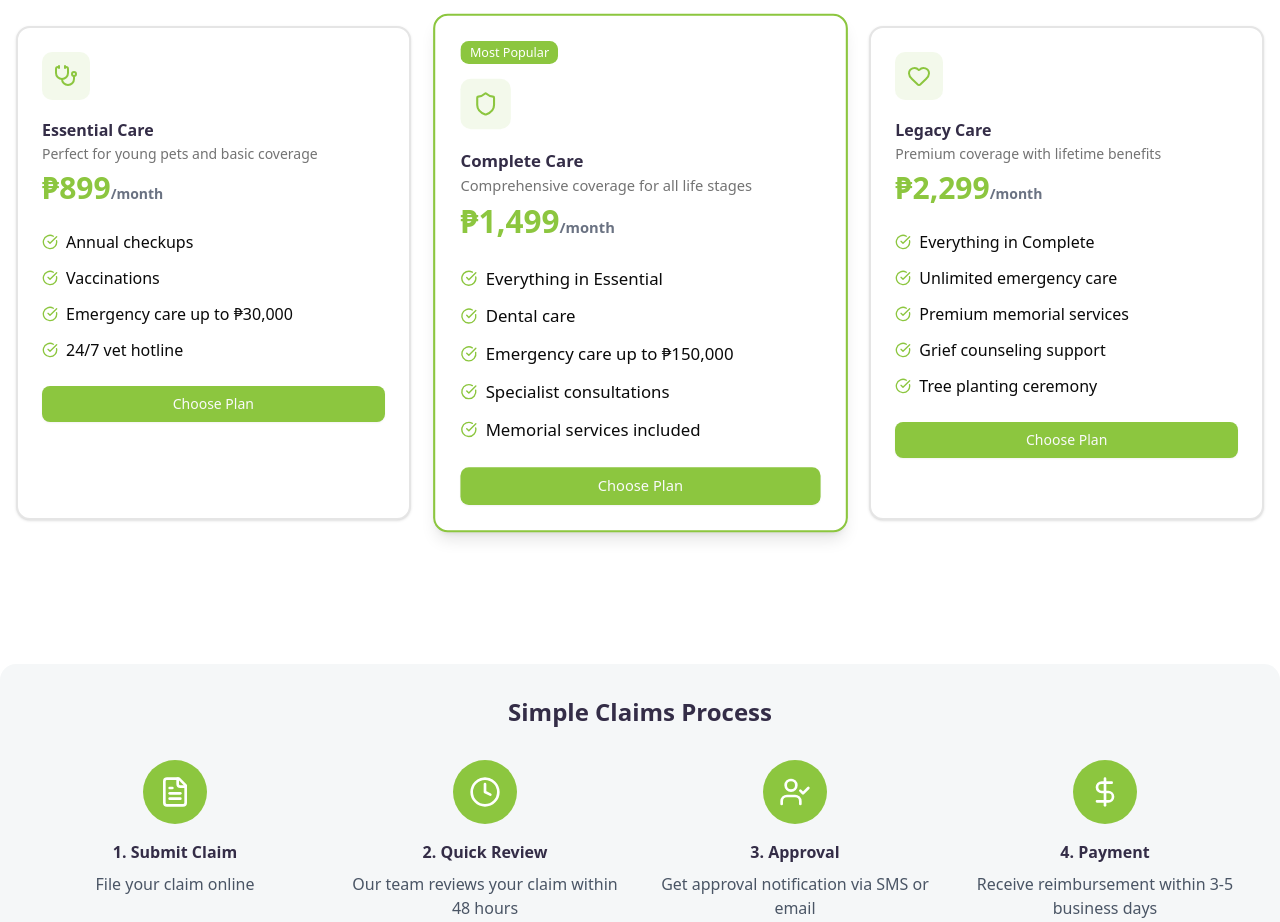
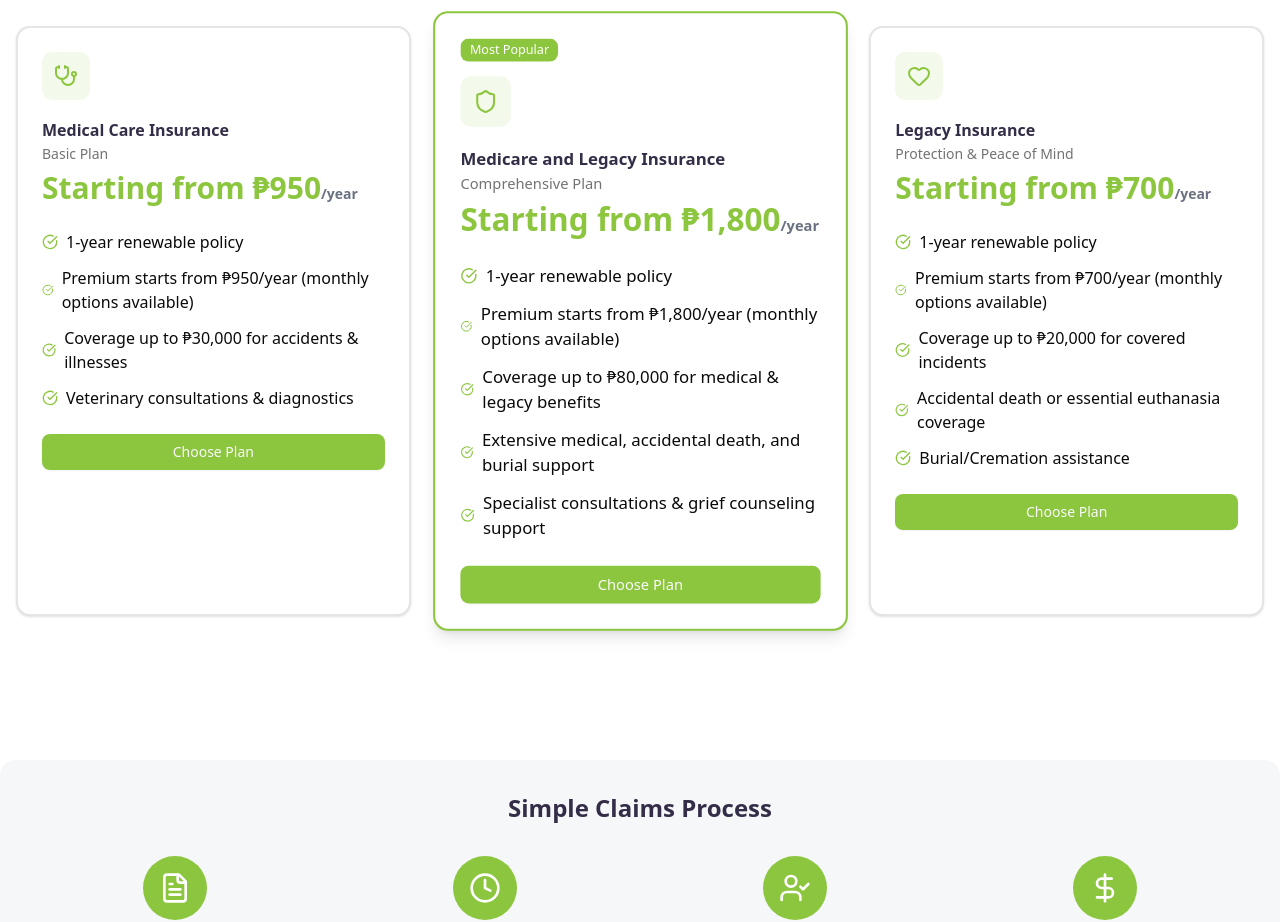
Before and after one commit to Thel-nny/SparkPack, a Next.js app in the folder sparkpack/: page / in a window 1280 px wide. Shown: the part 1000-1922 px from the top of the page. Built offline with nearby package versions, Linux system fonts and the light colour scheme; no server answers.

Commit message:
styles/landing-page-price-change

```diff
--- a/sparkpack/src/components/landing/InsuranceSection.tsx
+++ b/sparkpack/src/components/landing/InsuranceSection.tsx
@@ -1,9 +1,54 @@
 import { Button } from "@/components/ui/button"
 import { Card, CardContent, CardDescription, CardHeader, CardTitle } from "@/components/ui/card"
 import { Badge } from "@/components/ui/badge"
-import { CheckCircle, Shield, Heart, Stethoscope } from "lucide-react"
+import { CheckCircle, Shield, Heart, Stethoscope } from "lucide-react" // Assuming these icons are used for visual representation
 
 export default function InsuranceSection() {
+  // Product details mirroring the definitions in ProductDetailsStep.tsx for consistency
+  const productOptions = [
+    {
+      name: 'Medical Care Insurance',
+      description: 'Basic Plan',
+      premiumRange: '₱950 - ₱1,700',
+      coverageRange: '₱20,000 - ₱30,000',
+      details: [
+        '1-year renewable policy',
+        'Premium starts from ₱950/year (monthly options available)',
+        'Coverage up to ₱30,000 for accidents & illnesses',
+        'Veterinary consultations & diagnostics',
+      ],
+      icon: <Stethoscope className="h-6 w-6 text-[#8cc63f]" />,
+    },
+    {
+      name: 'Medicare and Legacy Insurance', // This is the comprehensive one
+      description: 'Comprehensive Plan',
+      premiumRange: '₱1,800 - ₱4,500+',
+      coverageRange: '₱7,500 - ₱80,000',
+      details: [
+        '1-year renewable policy',
+        'Premium starts from ₱1,800/year (monthly options available)',
+        'Coverage up to ₱80,000 for medical & legacy benefits',
+        'Extensive medical, accidental death, and burial support',
+        'Specialist consultations & grief counseling support',
+      ],
+      icon: <Shield className="h-6 w-6 text-[#8cc63f]" />,
+    },
+    {
+      name: 'Legacy Insurance', // This is the end-of-life/lost pet one
+      description: 'Protection & Peace of Mind',
+      premiumRange: '₱700 - ₱1,100',
+      coverageRange: '₱5,000 - ₱20,000',
+      details: [
+        '1-year renewable policy',
+        'Premium starts from ₱700/year (monthly options available)',
+        'Coverage up to ₱20,000 for covered incidents',
+        'Accidental death or essential euthanasia coverage',
+        'Burial/Cremation assistance',
+      ],
+      icon: <Heart className="h-6 w-6 text-[#8cc63f]" />,
+    },
+  ];
+
   return (
     <section id="insurance-packages" className="py-20 bg-white">
       <div className="container mx-auto px-4">
@@ -17,113 +62,77 @@ export default function InsuranceSection() {
         </div>
 
         <div className="grid md:grid-cols-2 lg:grid-cols-3 gap-8 mb-16">
-          {/* Medical Care Insurance */}
+          {/* Medical Care Insurance Card (formerly Essential Care) */}
           <Card className="border-2 hover:border-[#8cc63f] transition-colors">
             <CardHeader>
               <div className="h-12 w-12 bg-[#8cc63f]/10 rounded-lg flex items-center justify-center mb-4">
-                <Stethoscope className="h-6 w-6 text-[#8cc63f]" />
+                {productOptions[0].icon} {/* Stethoscope icon */}
               </div>
-              <CardTitle className="text-[#342d47]">Essential Care</CardTitle>
-              <CardDescription>Perfect for young pets and basic coverage</CardDescription>
+              <CardTitle className="text-[#342d47]">{productOptions[0].name}</CardTitle>
+              <CardDescription>{productOptions[0].description}</CardDescription>
               <div className="text-3xl font-bold text-[#8cc63f]">
-                ₱899<span className="text-sm text-gray-500">/month</span>
+                Starting from {productOptions[0].premiumRange.split(' - ')[0]}<span className="text-sm text-gray-500">/year</span>
               </div>
             </CardHeader>
             <CardContent>
               <ul className="space-y-3">
-                <li className="flex items-center gap-2">
+                {productOptions[0].details.map((detail, index) => (
+                  <li key={index} className="flex items-center gap-2">
                     <CheckCircle className="h-4 w-4 text-[#8cc63f]" />
-                  <span>Annual checkups</span>
+                    <span>{detail}</span>
                   </li>
-                <li className="flex items-center gap-2">
-                  <CheckCircle className="h-4 w-4 text-[#8cc63f]" />
-                  <span>Vaccinations</span>
-                </li>
-                <li className="flex items-center gap-2">
-                  <CheckCircle className="h-4 w-4 text-[#8cc63f]" />
-                  <span>Emergency care up to ₱30,000</span>
-                </li>
-                <li className="flex items-center gap-2">
-                  <CheckCircle className="h-4 w-4 text-[#8cc63f]" />
-                  <span>24/7 vet hotline</span>
-                </li>
+                ))}
               </ul>
               <Button className="w-full mt-6 bg-[#8cc63f] hover:bg-[#7eb238]">Choose Plan</Button>
             </CardContent>
           </Card>
 
+          {/* Medicare and Legacy Insurance Card (formerly Complete Care - Most Popular) */}
           <Card className="border-2 border-[#8cc63f] shadow-lg scale-105">
             <CardHeader>
               <Badge className="w-fit bg-[#8cc63f] text-white mb-2">Most Popular</Badge>
               <div className="h-12 w-12 bg-[#8cc63f]/10 rounded-lg flex items-center justify-center mb-4">
-                <Shield className="h-6 w-6 text-[#8cc63f]" />
+                {productOptions[1].icon} {/* Shield icon */}
               </div>
-              <CardTitle className="text-[#342d47]">Complete Care</CardTitle>
-              <CardDescription>Comprehensive coverage for all life stages</CardDescription>
+              <CardTitle className="text-[#342d47]">{productOptions[1].name}</CardTitle>
+              <CardDescription>{productOptions[1].description}</CardDescription>
               <div className="text-3xl font-bold text-[#8cc63f]">
-                ₱1,499<span className="text-sm text-gray-500">/month</span>
+                Starting from {productOptions[1].premiumRange.split(' - ')[0]}<span className="text-sm text-gray-500">/year</span>
               </div>
             </CardHeader>
             <CardContent>
               <ul className="space-y-3">
-                <li className="flex items-center gap-2">
+                {productOptions[1].details.map((detail, index) => (
+                  <li key={index} className="flex items-center gap-2">
                     <CheckCircle className="h-4 w-4 text-[#8cc63f]" />
-                  <span>Everything in Essential</span>
+                    <span>{detail}</span>
                   </li>
-                <li className="flex items-center gap-2">
-                  <CheckCircle className="h-4 w-4 text-[#8cc63f]" />
-                  <span>Dental care</span>
-                </li>
-                <li className="flex items-center gap-2">
-                  <CheckCircle className="h-4 w-4 text-[#8cc63f]" />
-                  <span>Emergency care up to ₱150,000</span>
-                </li>
-                <li className="flex items-center gap-2">
-                  <CheckCircle className="h-4 w-4 text-[#8cc63f]" />
-                  <span>Specialist consultations</span>
-                </li>
-                <li className="flex items-center gap-2">
-                  <CheckCircle className="h-4 w-4 text-[#8cc63f]" />
-                  <span>Memorial services included</span>
-                </li>
+                ))}
               </ul>
               <Button className="w-full mt-6 bg-[#8cc63f] hover:bg-[#7eb238]">Choose Plan</Button>
             </CardContent>
           </Card>
 
+          {/* Legacy Insurance Card (formerly Legacy Care) */}
           <Card className="border-2 hover:border-[#8cc63f] transition-colors">
             <CardHeader>
               <div className="h-12 w-12 bg-[#8cc63f]/10 rounded-lg flex items-center justify-center mb-4">
-                <Heart className="h-6 w-6 text-[#8cc63f]" />
+                {productOptions[2].icon} {/* Heart icon */}
               </div>
-              <CardTitle className="text-[#342d47]">Legacy Care</CardTitle>
-              <CardDescription>Premium coverage with lifetime benefits</CardDescription>
+              <CardTitle className="text-[#342d47]">{productOptions[2].name}</CardTitle>
+              <CardDescription>{productOptions[2].description}</CardDescription>
               <div className="text-3xl font-bold text-[#8cc63f]">
-                ₱2,299<span className="text-sm text-gray-500">/month</span>
+                Starting from {productOptions[2].premiumRange.split(' - ')[0]}<span className="text-sm text-gray-500">/year</span>
               </div>
             </CardHeader>
             <CardContent>
               <ul className="space-y-3">
-                <li className="flex items-center gap-2">
+                {productOptions[2].details.map((detail, index) => (
+                  <li key={index} className="flex items-center gap-2">
                     <CheckCircle className="h-4 w-4 text-[#8cc63f]" />
-                  <span>Everything in Complete</span>
+                    <span>{detail}</span>
                   </li>
-                <li className="flex items-center gap-2">
-                  <CheckCircle className="h-4 w-4 text-[#8cc63f]" />
-                  <span>Unlimited emergency care</span>
-                </li>
-                <li className="flex items-center gap-2">
-                  <CheckCircle className="h-4 w-4 text-[#8cc63f]" />
-                  <span>Premium memorial services</span>
-                </li>
-                <li className="flex items-center gap-2">
-                  <CheckCircle className="h-4 w-4 text-[#8cc63f]" />
-                  <span>Grief counseling support</span>
-                </li>
-                <li className="flex items-center gap-2">
-                  <CheckCircle className="h-4 w-4 text-[#8cc63f]" />
-                  <span>Tree planting ceremony</span>
-                </li>
+                ))}
               </ul>
               <Button className="w-full mt-6 bg-[#8cc63f] hover:bg-[#7eb238]">Choose Plan</Button>
             </CardContent>
```
Lines whose indentation alone changed are shown as unchanged.
